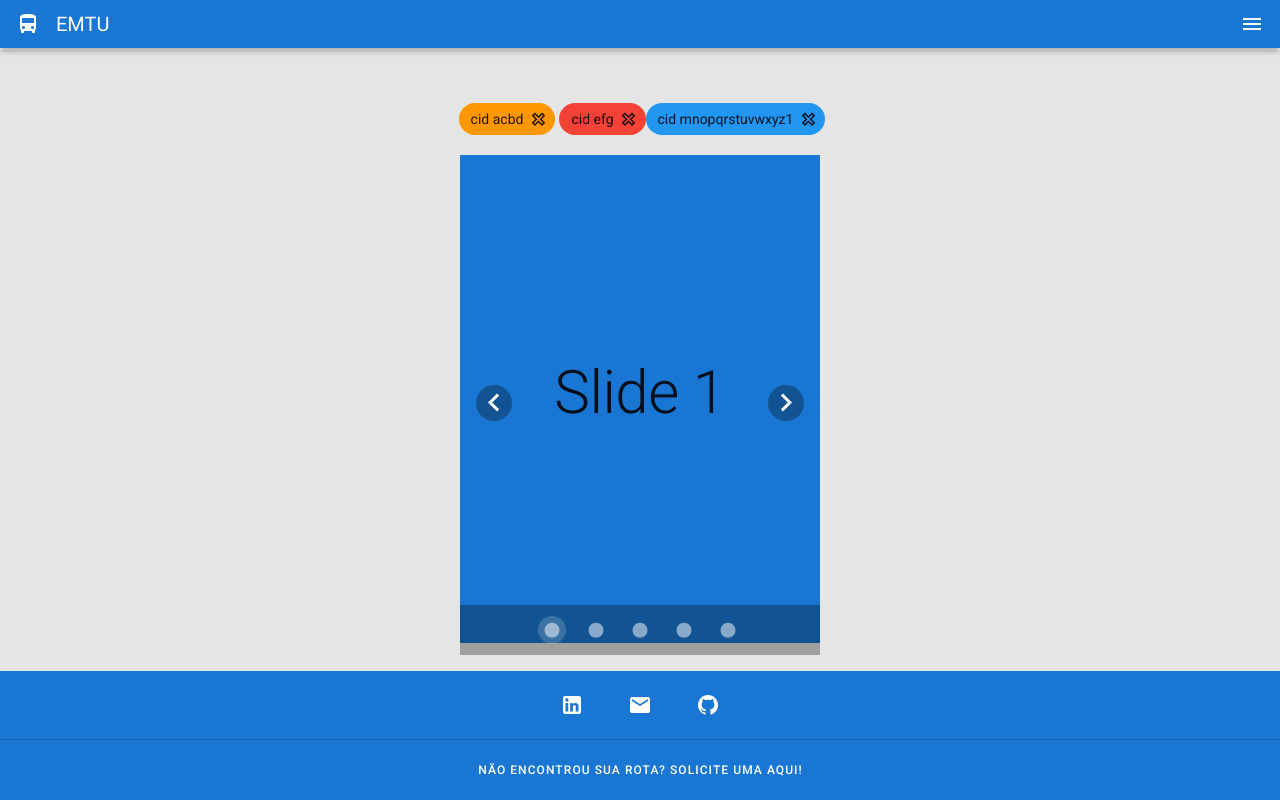
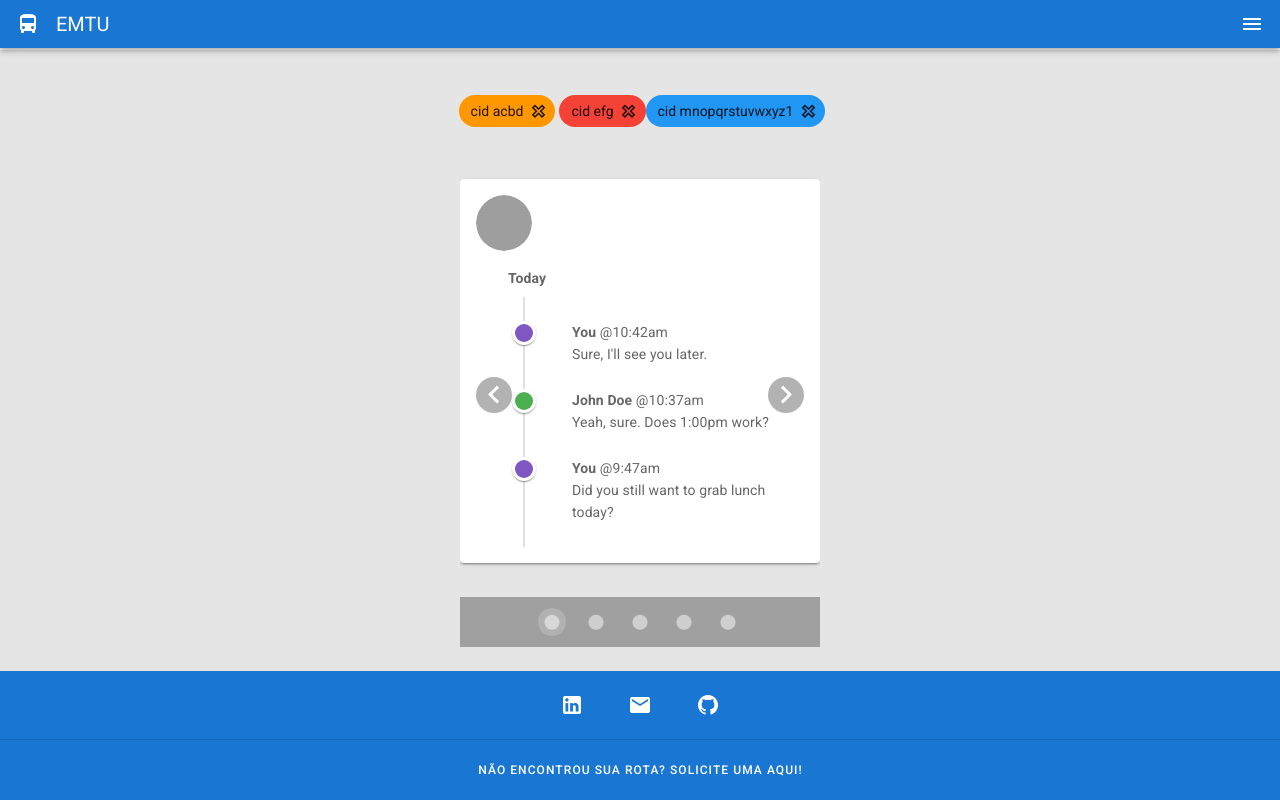
Before and after one commit to UnifespCodeLab/emtu-web, a Nuxt app: page /rotas in a window 1280 px wide. Built offline with nearby package versions, Linux system fonts and the light colour scheme; grey boxes are pictures that could not be loaded.

Commit message:
feat: add card into carousel

```diff
--- a/pages/rotas.vue
+++ b/pages/rotas.vue
@@ -8,24 +8,47 @@
     <div class="routes-page__steps">
       <v-carousel v-model="model">
     <v-carousel-item
-      v-for="(color, i) in colors"
+      v-for="(color) in colors"
       :key="color"
     >
-      <v-sheet
-        :color="color"
-        height="100%"
-        tile
-      >
-        <v-row
-          class="fill-height"
-          align="center"
-          justify="center"
-        >
-          <div class="text-h2">
-            Slide {{ i + 1 }}
+      <v-card>
+        <v-card-title class="white--text mt-8">
+            <v-avatar size="56">
+              <img
+                alt="user"
+                src="https://cdn.pixabay.com/photo/2020/06/24/19/12/cabbage-5337431_1280.jpg"
+              >
+            </v-avatar>
+            <p class="ml-3">
+              John Doe
+            </p>
+          </v-card-title>
+
+          <v-card-text>
+          <div class="font-weight-bold ml-8 mb-2">
+            Today
           </div>
-        </v-row>
-      </v-sheet>
+
+          <v-timeline
+            align-top
+            dense
+          >
+            <v-timeline-item
+              v-for="message in messages"
+              :key="message.time"
+              :color="message.color"
+              small
+            >
+              <div>
+                <div class="font-weight-normal">
+                  <strong>{{ message.from }}</strong> @{{ message.time }}
+                </div>
+                <div>{{ message.message }}</div>
+              </div>
+            </v-timeline-item>
+          </v-timeline>
+        </v-card-text>
+      </v-card>
     </v-carousel-item>
   </v-carousel>
     </div>
@@ -44,6 +67,26 @@ export default {
         'yellow darken-2',
         'red',
         'orange',
+      ],
+      messages: [
+        {
+          from: 'You',
+          message: `Sure, I'll see you later.`,
+          time: '10:42am',
+          color: 'deep-purple lighten-1',
+        },
+        {
+          from: 'John Doe',
+          message: 'Yeah, sure. Does 1:00pm work?',
+          time: '10:37am',
+          color: 'green',
+        },
+        {
+          from: 'You',
+          message: 'Did you still want to grab lunch today?',
+          time: '9:47am',
+          color: 'deep-purple lighten-1',
+        },
       ],
     }
   },
@@ -67,6 +110,7 @@ export default {
 
 .routes-page__steps{
   margin-top: 16px;
+  margin-bottom: 16px;
   width: 360px;
 }
 </style>
```
